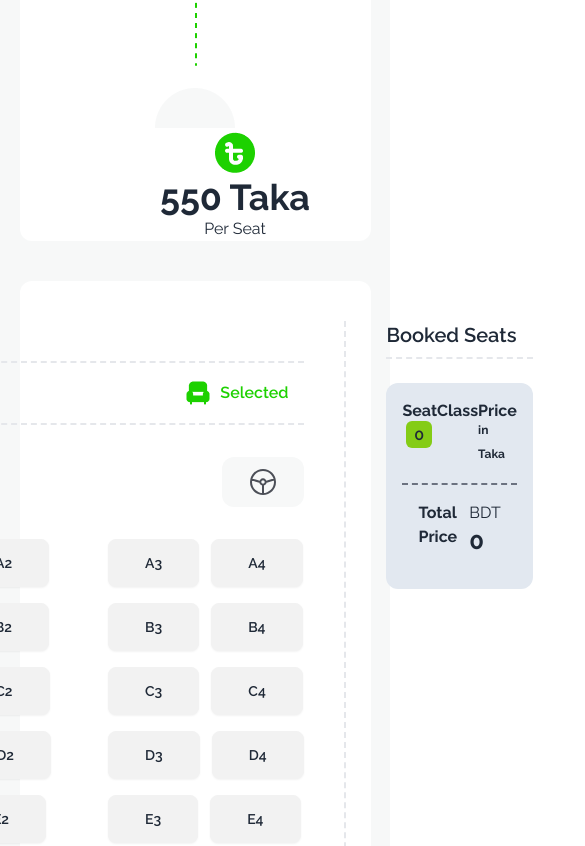
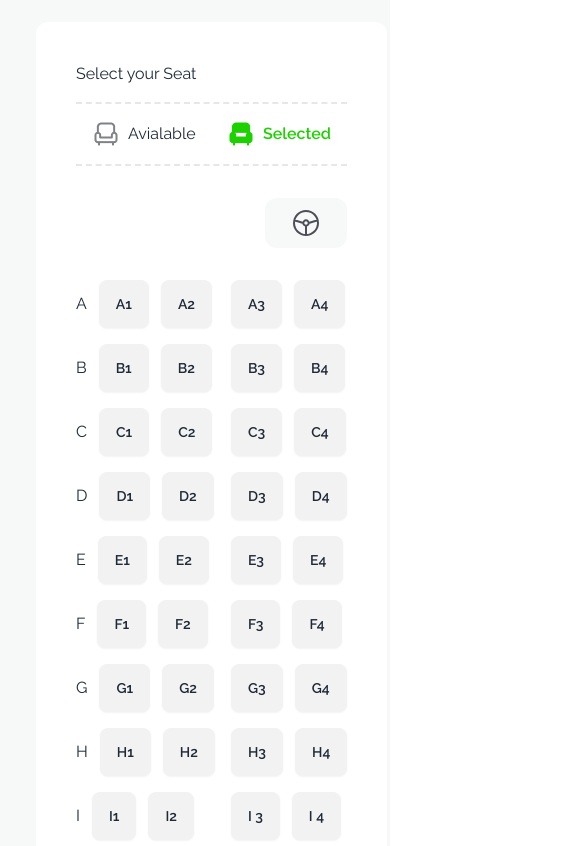
Before and after one commit to masarkerdev/ticket-booking-landing-page, a plain HTML site: page index.html in a window 390 px wide. Shown: the part 2183-3029 px from the top of the page, 585 px wide, since content can reach past the window. Drawn offline with nearby package versions, Linux system fonts and the light colour scheme.

Commit message:
made the website fully responsive

```diff
--- a/index.html
+++ b/index.html
@@ -135,7 +135,7 @@
 
         <!-- ticket booking sections start here -->
 
-        <section class="w-full bg-[#F7F8F8] pb-40 border-t-2 border-solid border-green-500 lg:rounded-[80px] rounded-[50px]" id="ticket">
+        <section class="w-full bg-[#F7F8F8] lg:pb-40 p-9 border-t-2 border-solid border-green-500 lg:rounded-[80px] rounded-[50px]" id="ticket">
 
             <!-- container  start here -->
 
@@ -149,9 +149,9 @@
                 </div>
 
                 <!-- ticket booking details start  -->
-                <div class="bg-white flex lg:flex-row flex-col items-center rounded-xl mt-16">
+                <div class="bg-white flex lg:flex-row flex-col items-center rounded-xl mt-16 pb-5">
                     <!-- right side -->
-                    <div class=" px-8 py-5">
+                    <div class=" lg:px-8 px-3 py-5">
 
                         <!-- right side first part -->
                         <div class="flex justify-between">
@@ -193,23 +193,23 @@
 
                     <!-- middle -->
                     <div>
-                        <img src="./images/info-devider.png" alt="">
+                        <img src="./images/info-devider.png" alt="" class="lg:h-auto h-36 ">
                     </div>
 
                     <!-- right side -->
-                    <div class=" text-center flex flex-col justify-center items-center pl-20">
+                    <div class=" text-center flex flex-col justify-center items-center lg:pl-20 p">
                         <img src="./images/fare.png" alt="" class="h-auto ">
-                        <h2 class="text-4xl font-bold text-center">550 Taka</h2>
+                        <h2 class="lg:text-4xl text-2xl font-bold text-center">550 Taka</h2>
                         <h4>Per Seat</h4>
                     </div>
                 </div>
 
                 <!-- Seat booking start here -->
 
-                <div class="bg-white flex gap-10 mt-10 rounded-xl justify-center p-10">
+                <div class="bg-white flex lg:flex-row flex-col  gap-10 mt-10 rounded-xl justify-center p-10">
 
                     <!-- left side -->
-                    <div class="flex-1">
+                    <div class=" lg:flex-1">
                         <div class="border-b-2 border-gray-200 border-dashed pb-4">
                             <h2>Select your Seat</h2>
 
@@ -240,7 +240,7 @@
 
                         <!-- 40 seats are here  -->
 
-                        <div class="flex justify-around gap-14 mt-8">
+                        <div class="flex justify-around lg:gap-14 gap-4 mt-8">
 
                             <!-- left side seat -->
 
@@ -248,50 +248,50 @@
 
                                 <div class="flex items-center gap-3">
                                     <h4>A</h4>
-                                    <button class="btn px-9 py-2 seat" id="">A1</button>
-                                    <button class="btn px-9 py-2 seat" id="">A2</button>
+                                    <button class="btn lg:px-9 py-2 seat" id="">A1</button>
+                                    <button class="btn lg:px-9 py-2 seat" id="">A2</button>
                                 </div>
 
                                 <div class="flex items-center gap-3">
                                     <h4>B</h4>
-                                    <button class="btn px-9 py-2 seat">B1</button>
-                                    <button class="btn px-9 py-2 seat">B2</button>
+                                    <button class="btn lg:px-9 py-2 seat">B1</button>
+                                    <button class="btn lg:px-9 py-2 seat">B2</button>
                                 </div>
 
                                 <div class="flex items-center gap-3">
                                     <h4>C</h4>
-                                    <button class="btn px-9 py-2 seat">C1</button>
-                                    <button class="btn px-9 py-2 seat">C2</button>
+                                    <button class="btn lg:px-9 py-2 seat">C1</button>
+                                    <button class="btn lg:px-9 py-2 seat">C2</button>
                                 </div>
                                 <div class="flex items-center gap-3">
                                     <h4>D</h4>
-                                    <button class="btn px-9 py-2 seat">D1</button>
-                                    <button class="btn px-9 py-2 seat">D2</button>
+                                    <button class="btn lg:px-9 py-2 seat">D1</button>
+                                    <button class="btn lg:px-9 py-2 seat">D2</button>
                                 </div>
                                 <div class="flex items-center gap-3">
                                     <h4>E</h4>
-                                    <button class="btn px-9 py-2 seat">E1</button>
-                                    <button class="btn px-9 py-2 seat">E2</button>
+                                    <button class="btn lg:px-9 py-2 seat">E1</button>
+                                    <button class="btn lg:px-9 py-2 seat">E2</button>
                                 </div>
                                 <div class="flex items-center gap-3">
                                     <h4>F</h4>
-                                    <button class="btn px-9 py-2 seat">F1</button>
-                                    <button class="btn px-9 py-2 seat">F2</button>
+                                    <button class="btn lg:px-9 py-2 seat">F1</button>
+                                    <button class="btn lg:px-9 py-2 seat">F2</button>
                                 </div>
                                 <div class="flex items-center gap-3">
                                     <h4>G</h4>
-                                    <button class="btn px-9 py-2 seat">G1</button>
-                                    <button class="btn px-9 py-2 seat">G2</button>
+                                    <button class="btn lg:px-9 py-2 seat">G1</button>
+                                    <button class="btn lg:px-9 py-2 seat">G2</button>
                                 </div>
                                 <div class="flex items-center gap-3">
                                     <h4>H</h4>
-                                    <button class="btn px-9 py-2 seat">H1</button>
-                                    <button class="btn px-9 py-2 seat">H2</button>
+                                    <button class="btn lg:px-9 py-2 seat">H1</button>
+                                    <button class="btn lg:px-9 py-2 seat">H2</button>
                                 </div>
                                 <div class="flex items-center gap-3">
                                     <h4>I</h4>
-                                    <button class="btn px-10 py-2 seat">I1</button>
-                                    <button class="btn px-10 py-2 seat">I2</button>
+                                    <button class="btn lg:px-10 py-2 seat">I1</button>
+                                    <button class="btn lg:px-10 py-2 seat">I2</button>
                                 </div>
 
                             </div>
@@ -300,43 +300,43 @@
 
                             <div class="space-y-4">
                                 <div class="flex items-center gap-3">
-                                    <button class="btn px-9 py-2 seat">A3</button>
-                                    <button class="btn px-9 py-2 seat">A4</button>
+                                    <button class="btn lg:px-9 py-2 seat">A3</button>
+                                    <button class="btn lg:px-9 py-2 seat">A4</button>
                                 </div>
 
                                 <div class="flex items-center gap-3">
-                                    <button class="btn px-9 py-2 seat" id="B3">B3</button>
-                                    <button class="btn px-9 py-2 seat">B4</button>
+                                    <button class="btn lg:px-9 py-2 seat" id="B3">B3</button>
+                                    <button class="btn lg:px-9 py-2 seat">B4</button>
                                 </div>
 
                                 <div class="flex items-center gap-3">
-                                    <button class="btn px-9 py-2 seat">C3</button>
-                                    <button class="btn px-9 py-2 seat">C4</button>
+                                    <button class="btn lg:px-9 py-2 seat">C3</button>
+                                    <button class="btn lg:px-9 py-2 seat">C4</button>
                                 </div>
                                 <div class="flex items-center gap-3">
-                                    <button class="btn px-9 py-2 seat">D3</button>
-                                    <button class="btn px-9 py-2 seat">D4</button>
+                                    <button class="btn lg:px-9 py-2 seat">D3</button>
+                                    <button class="btn lg:px-9 py-2 seat">D4</button>
                                 </div>
                                 <div class="flex items-center gap-3">
-                                    <button class="btn px-9 py-2 seat">E3</button>
-                                    <button class="btn px-9 py-2 seat">E4</button>
+                                    <button class="btn lg:px-9 py-2 seat">E3</button>
+                                    <button class="btn lg:px-9 py-2 seat">E4</button>
                                 </div>
                                 <div class="flex items-center gap-3">
-                                    <button class="btn px-9 py-2 seat">F3</button>
-                                    <button class="btn px-9 py-2 seat">F4</button>
+                                    <button class="btn lg:px-9 py-2 seat">F3</button>
+                                    <button class="btn lg:px-9 py-2 seat">F4</button>
                                 </div>
 
                                 <div class="flex items-center gap-3">
-                                    <button class="btn px-9 py-2 seat">G3</button>
-                                    <button class="btn px-9 py-2 seat">G4</button>
+                                    <button class="btn lg:px-9 py-2 seat">G3</button>
+                                    <button class="btn lg:px-9 py-2 seat">G4</button>
                                 </div>
                                 <div class="flex items-center gap-3">
-                                    <button class="btn px-9 py-2 seat">H3</button>
-                                    <button class="btn px-9 py-2 seat">H4</button>
+                                    <button class="btn lg:px-9 py-2 seat">H3</button>
+                                    <button class="btn lg:px-9 py-2 seat">H4</button>
                                 </div>
                                 <div class="flex items-center gap-3">
-                                    <button class="btn px-9 py-2 seat">I 3</button>
-                                    <button class="btn px-9 py-2 seat">I 4</button>
+                                    <button class="btn lg:px-9 py-2 seat">I 3</button>
+                                    <button class="btn lg:px-9 py-2 seat">I 4</button>
                                 </div>
 
                             </div>
@@ -346,7 +346,7 @@
 
                     <!-- right side -->
 
-                    <div class="flex-1 border-l-2 border-gray-200 border-dashed pl-10 pr-6">
+                    <div class="flex-1 lg:border-l-2 border-gray-200 border-dashed lg:pl-10 lg:pr-6">
                         <div>
                             <h2 class="text-xl font-semibold border-b-2 border-dashed border-gray-200 pb-2 mb-6">Booked
                                 Seats</h2>
@@ -436,29 +436,28 @@
     </main>
 
     <footer class="bg-black">
-        <section
-            class="flex justify-between w-[1140px] mx-auto mt-4 border-b-2 border-dashed border-gray-500 pb-16 pt-36">
+        <section class="flex lg:flex-row flex-col justify-between items-center lg:w-[1140px] w-[90vw] mx-auto mt-4 border-b-2 border-dashed border-gray-500 pb-16 lg:pt-36 pt-8 gap-5">
 
             <div>
                 <img src="./images/white-logo.png" alt="" class="w-[400px]">
-                <p class="text-yellow-50">M.A-Ticket is a digital platform to make your <br>daily commuting better.</p>
+                <p class="text-yellow-50 text-center">M.A-Ticket is a digital platform to make your <br>daily commuting better.</p>
             </div>
-            <div class=" flex flex-col gap-3">
+            <div class=" flex flex-col gap-3 items-center">
                 <p class="text-yellow-50">Download our app</p>
                 <img src="./images/Group 104.png" alt="" class="w-[200px]">
             </div>
 
         </section>
 
-        <section class="flex justify-between w-[1140px] mx-auto pt-7 pb-16">
+        <section class="flex lg:flex-row flex-col justify-between lg:w-[1140px] w-[90vw] mx-auto pt-7 pb-16 mb-10">
             <div>
                 <p class="text-yellow-50">@all rights reserved, P-Ticket services limited.2024</p>
             </div>
 
-            <div class="flex gap-3">
-                <li class="text-yellow-50 list-none">Terms & condition</li>
-                <li class="text-yellow-50 list-none">Return & refund policy</li>
-                <li class="text-yellow-50 list-none ">Privacy policy</li>
+            <div class="flex gap-3 mt-5 lg:m-0">
+                <li class="text-yellow-50 list-none text-sm">Terms & condition</li>
+                <li class="text-yellow-50 list-none text-sm">Return & refund policy</li>
+                <li class="text-yellow-50 list-none text-sm">Privacy policy</li>
             </div>
         </section>
 
```
